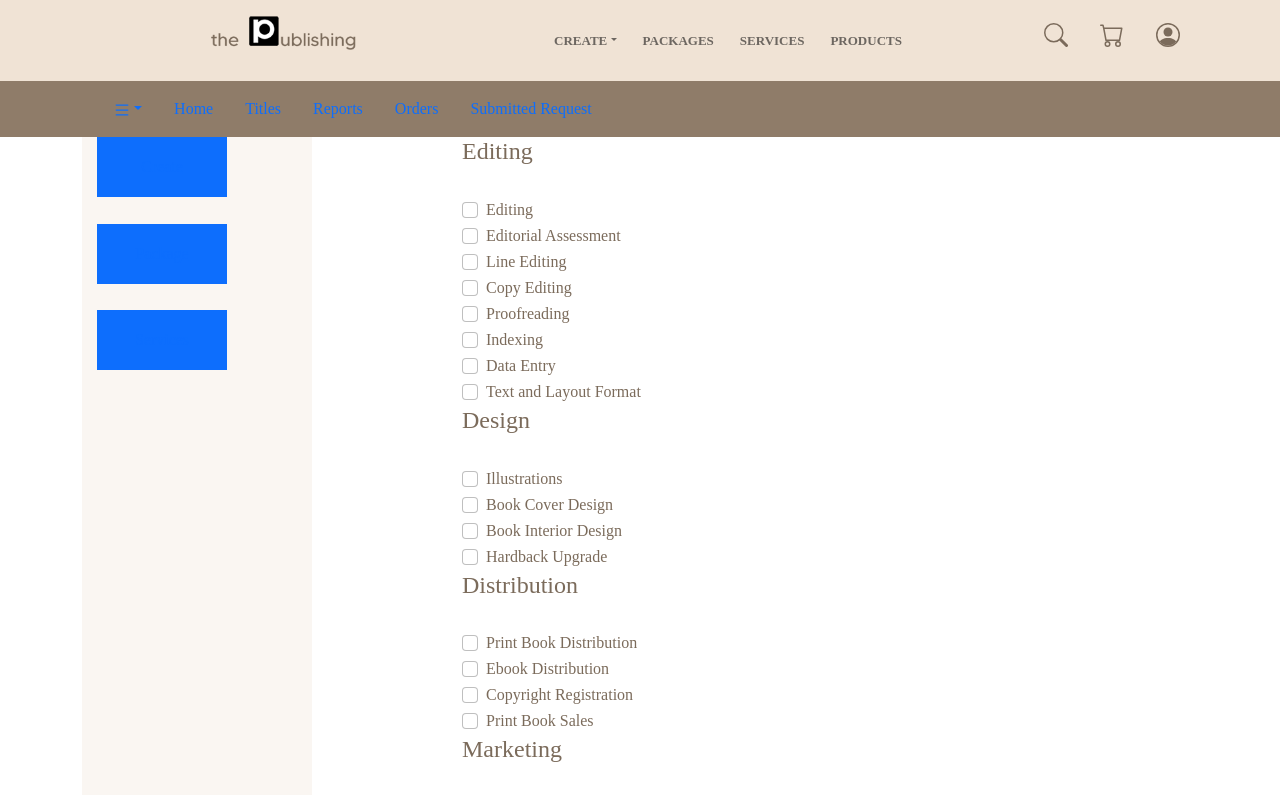
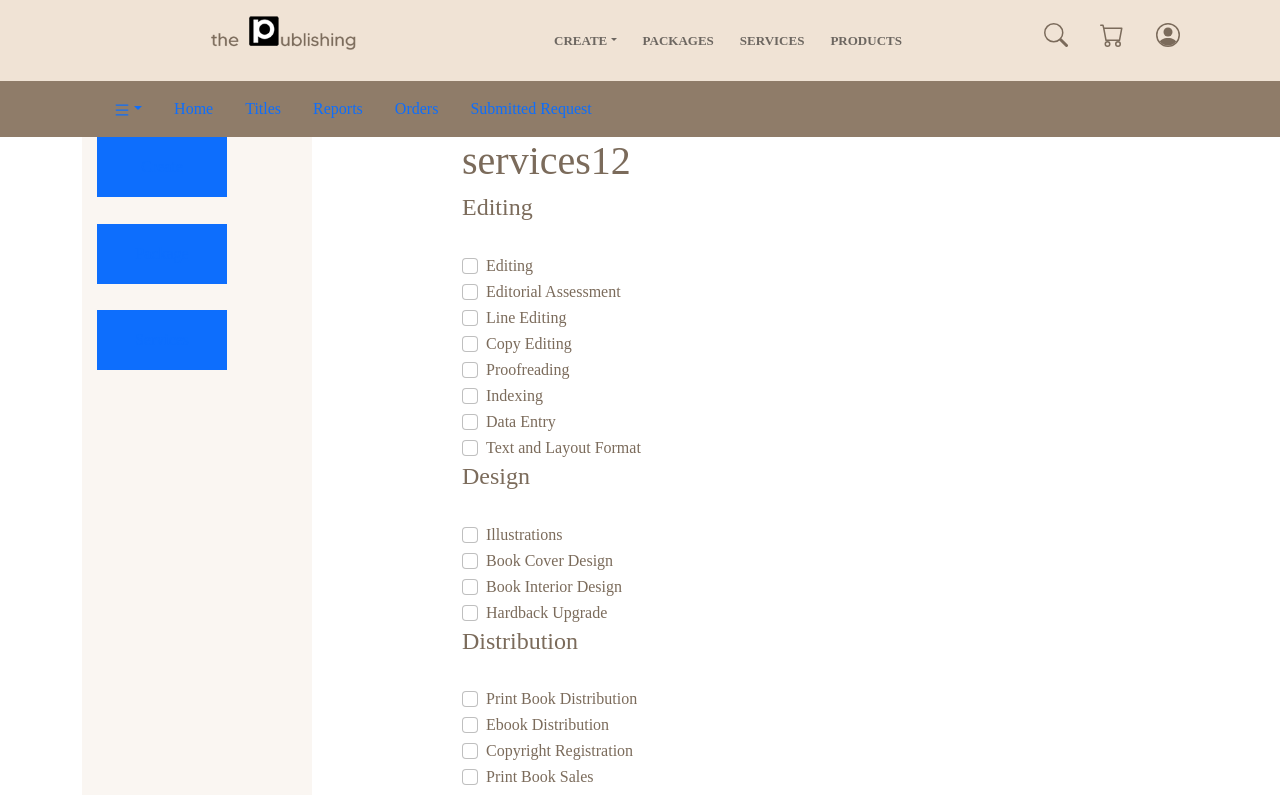
Before and after one commit to poloyacero/publish-web, a Next.js app: page /dashboard/servicesdashboard in a window 1280 px wide. Shown: the top 795 px of the page. Built offline with nearby package versions, Linux system fonts and the light colour scheme; a web font is replaced by a local one.

Commit message:
add pages back

```diff
--- a/pages/dashboard/servicesdashboard.tsx
+++ b/pages/dashboard/servicesdashboard.tsx
@@ -26,9 +26,9 @@ export default function servicesdashboard() {
             <Row className={styles2.dashcontainer+" "+ styles.ctext} >
                <Sidebar/>
              <Col md={6}>
-
+               <h1>services12</h1>
                <Row>
-               <Col className={styles2.createcontainer}>
+               <Col className={styles2.servicescontainer}>
                 <h4 className={styles2.homeHeaderlabel}>Editing</h4>
                </Col>
                </Row>
```
